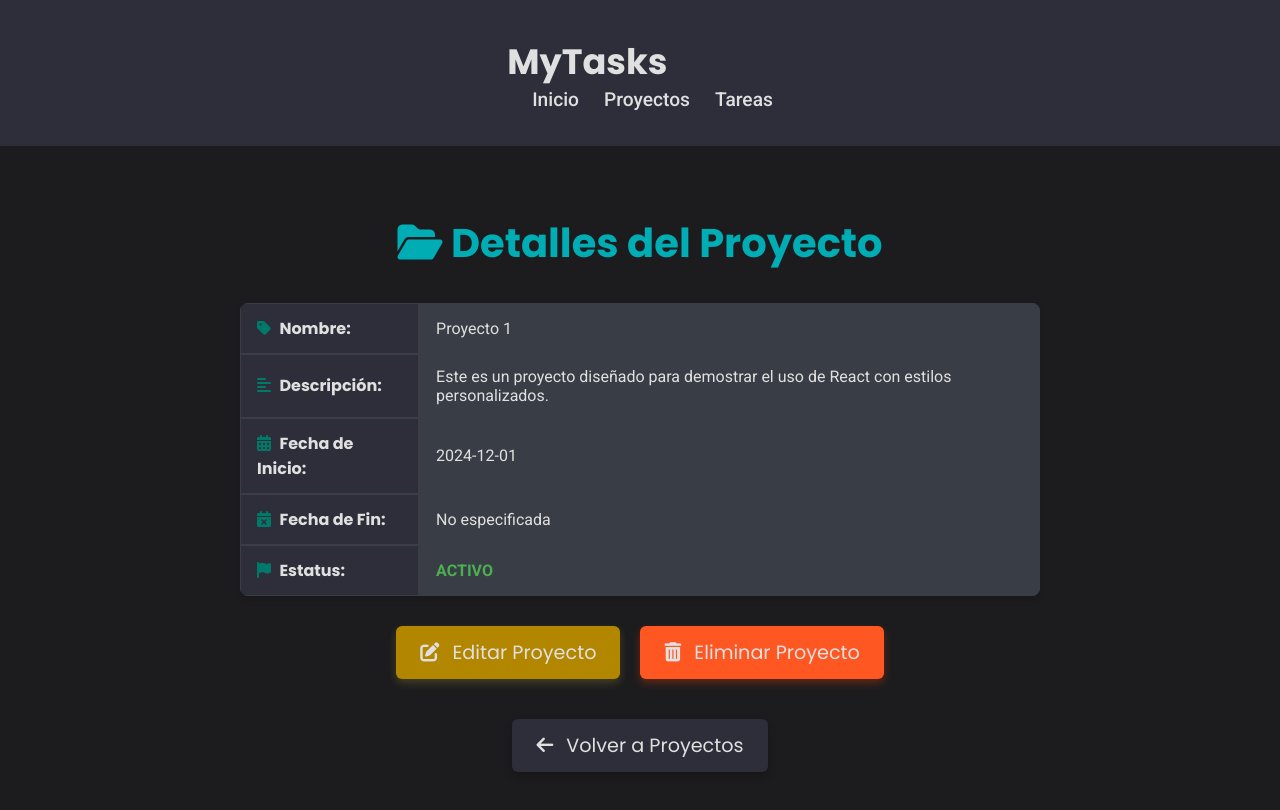
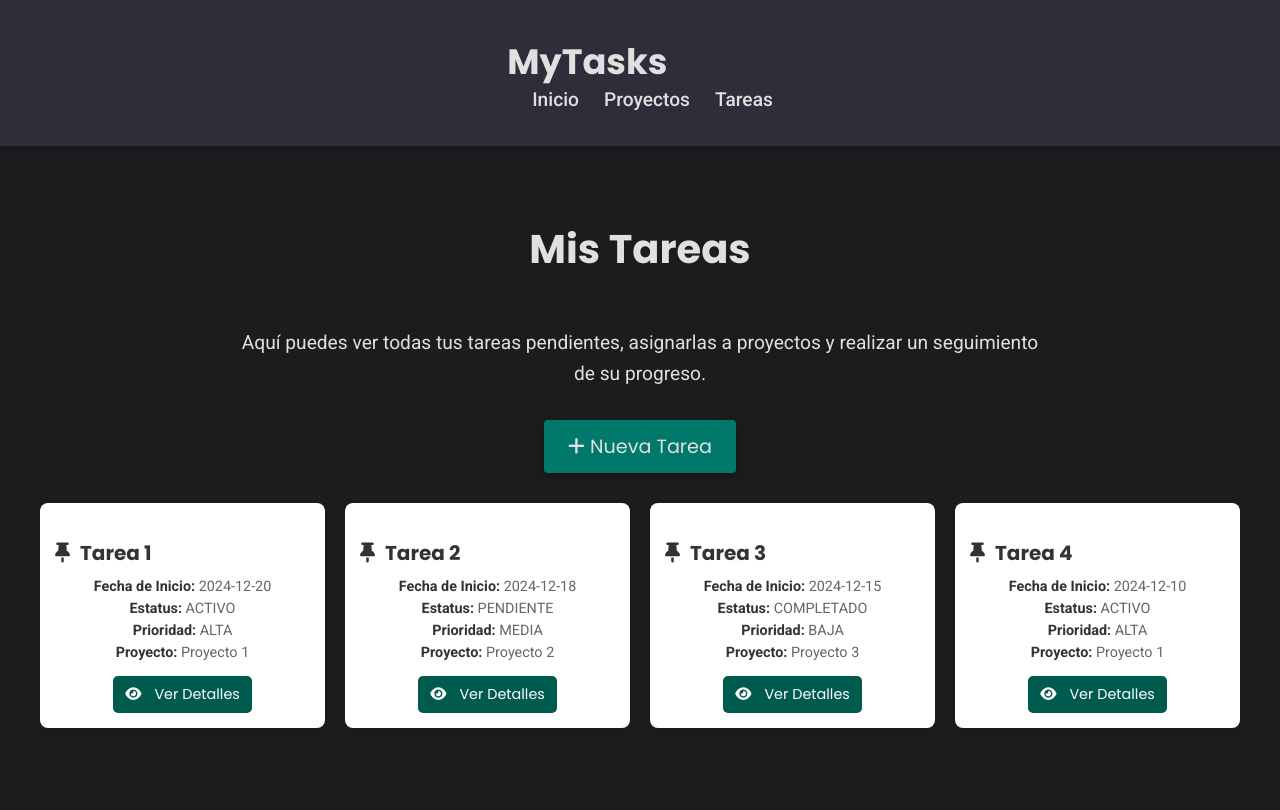
Before and after one commit to patinodeveloper/MyTasks-FrontEnd, a React (Vite) app: page /tasks in a window 1280 px wide. Shown: the top 810 px of the page. Built offline with nearby package versions, Linux system fonts and the light colour scheme.

Commit message:
feat(Tasks): add Tasks page

```diff
--- a/src/MyTasksApp.jsx
+++ b/src/MyTasksApp.jsx
@@ -2,6 +2,7 @@ import { Navbar } from "./components/layout/Navbar"
 import { Home } from "./pages/Home"
 import { Projects } from "./pages/Projects"
 import { ProjectDetail } from "./pages/ProjectDetail"
+import { Tasks } from "./pages/Tasks"
 
 export const MyTasksApp = () => {
 
@@ -11,7 +12,8 @@ export const MyTasksApp = () => {
             <main>
                 {/* <Home /> */}
                 {/* <Projects /> */}
-                <ProjectDetail />
+                {/* <ProjectDetail /> */}
+                <Tasks />
             </main>
         </>
     )
--- a/src/pages/Projects.jsx
+++ b/src/pages/Projects.jsx
@@ -16,11 +16,11 @@ export const Projects = () => {
                 <i className="fas fa-info-circle"></i> Aquí puedes ver todos tus proyectos actuales, gestionarlos y crear nuevos proyectos para seguir avanzando en tu trabajo.
             </p>
             <button className="create-project-btn">
-                <i className="fas fa-plus-circle"></i> Crear Nuevo Proyecto
+                <i className="fas fa-plus-circle"></i> Nuevo Proyecto
             </button>
             <div className="projects-container">
                 {projects.map((project) => (
-                    <div className="card" key={project.id}>
+                    <div className="card-project" key={project.id}>
                         <h3><i className="fas fa-folder"></i> {project.title}</h3>
                         <p>{project.description}</p>
                         <small><i className="fas fa-calendar-alt"></i> Fecha de creación: {project.date}</small>
--- /dev/null
+++ b/src/pages/Tasks.jsx
@@ -0,0 +1,66 @@
+import '../styles/Tasks.css';
+import '@fortawesome/fontawesome-free/css/all.min.css';
+
+export const Tasks = () => {
+    // Datos estáticos
+    const tasks = [
+        {
+            id: 1,
+            name: 'Tarea 1',
+            startDate: '2024-12-20',
+            status: 'ACTIVO',
+            priority: 'ALTA',
+            project: 'Proyecto 1',
+        },
+        {
+            id: 2,
+            name: 'Tarea 2',
+            startDate: '2024-12-18',
+            status: 'PENDIENTE',
+            priority: 'MEDIA',
+            project: 'Proyecto 2',
+        },
+        {
+            id: 3,
+            name: 'Tarea 3',
+            startDate: '2024-12-15',
+            status: 'COMPLETADO',
+            priority: 'BAJA',
+            project: 'Proyecto 3',
+        },
+        {
+            id: 4,
+            name: 'Tarea 4',
+            startDate: '2024-12-10',
+            status: 'ACTIVO',
+            priority: 'ALTA',
+            project: 'Proyecto 1',
+        },
+    ];
+
+    return (
+        <div className="tasks">
+            <h2>Mis Tareas</h2>
+            <p className="tasks-description">
+                Aquí puedes ver todas tus tareas pendientes, asignarlas a proyectos y realizar un seguimiento de su progreso.
+            </p>
+            <button className="create-task-btn">
+                <i className="fas fa-plus"></i> Nueva Tarea
+            </button>
+            <div className="tasks-container">
+                {tasks.map((task) => (
+                    <div className="card-task" key={task.id}>
+                        <h3><i className="fas fa-thumbtack"></i> {task.name}</h3>
+                        <p><strong>Fecha de Inicio:</strong> {task.startDate}</p>
+                        <p><strong>Estatus:</strong> {task.status}</p>
+                        <p><strong>Prioridad:</strong> {task.priority}</p>
+                        <p><strong>Proyecto:</strong> {task.project}</p>
+                        <button className="view-details-btn">
+                            <i className="fas fa-eye"></i> Ver Detalles
+                        </button>
+                    </div>
+                ))}
+            </div>
+        </div>
+    );
+};
--- a/src/styles/Projects.css
+++ b/src/styles/Projects.css
@@ -42,7 +42,7 @@
 }
 
 .create-project-btn:hover {
-    background-color: var(--success-color);
+    background-color: #005b4f;
 }
 
 .create-project-btn i {
@@ -59,12 +59,12 @@
     margin-top: 30px;
 }
 
-.projects-container .card i {
+.projects-container .card-project i {
     margin-right: 5px;
     color: #00796B;
 }
 
-.card {
+.card-project {
     background-color: var(--secondary-color);
     padding: 20px;
     border-radius: 10px;
@@ -75,12 +75,12 @@
     color: var(--text-color);
 }
 
-.card:hover {
+.card-project:hover {
     transform: scale(1.05);
     box-shadow: 0 6px 12px rgba(0, 0, 0, 0.3);
 }
 
-.card h3 {
+.card-project h3 {
     font-family: var(--font-primary);
     font-size: 1.8rem;
     margin-bottom: 10px;
@@ -88,14 +88,14 @@
     color: var(--accent-color);
 }
 
-.card p {
+.card-project p {
     font-family: var(--font-secondary);
     font-size: 1.1rem;
     margin-bottom: 10px;
     color: var(--text-color);
 }
 
-.card small {
+.card-project small {
     font-family: var(--font-secondary);
     font-size: 0.9rem;
     color: var(--text-color);
--- /dev/null
+++ b/src/styles/Tasks.css
@@ -0,0 +1,137 @@
+/* Tasks Styles */
+.tasks {
+    padding: 40px 30px;
+    text-align: center;
+    font-family: 'Roboto', sans-serif;
+    display: flex;
+    flex-direction: column;
+    align-items: center;
+}
+
+.tasks h2 {
+    font-family: var(--font-primary);
+    font-size: 2.5rem;
+    margin-bottom: 30px;
+    font-weight: bold;
+    color: var(--text-color);
+}
+
+.tasks-description {
+    font-family: var(--font-secondary);
+    font-size: 1.2rem;
+    margin-bottom: 30px;
+    color: var(--text-color);
+    max-width: 800px;
+    line-height: 1.6;
+}
+
+.create-task-btn {
+    background-color: #00796b;
+    padding: 12px 24px;
+    color: var(--text-color);
+    border: none;
+    border-radius: 4px;
+    cursor: pointer;
+    font-family: var(--font-primary);
+    font-size: 1.2rem;
+    transition: background-color 0.3s ease;
+    margin-bottom: 30px;
+    box-shadow: 0 4px 6px rgba(0, 0, 0, 0.2);
+}
+
+.create-task-btn:hover {
+    background-color: #005b4f;
+}
+
+.tasks-container {
+    display: grid;
+    grid-template-columns: repeat(auto-fit, minmax(280px, 1fr));
+    gap: 20px;
+    max-width: 1200px;
+    width: 100%;
+    margin: 0 auto;
+    justify-content: center;
+}
+
+.card-task {
+    background-color: #fff;
+    max-width: 90%;
+    box-shadow: 0 2px 5px rgba(0, 0, 0, 0.1);
+    border-radius: 8px;
+    padding: 15px;
+    transition: transform 0.2s ease;
+}
+
+.card-task:hover {
+    transform: translateY(-5px);
+}
+
+.card-task h3 {
+    font-size: 1.25rem;
+    color: #333;
+    margin-bottom: 10px;
+    display: flex;
+    align-items: center;
+    gap: 10px;
+}
+
+.card-task p {
+    font-size: 0.9rem;
+    color: #666;
+    margin: 5px 0;
+}
+
+.card-task strong {
+    color: #333;
+}
+
+.view-details-btn {
+    background-color: #005b4f;
+    color: white;
+    padding: 8px 12px;
+    font-size: 0.9rem;
+    border: none;
+    border-radius: 5px;
+    cursor: pointer;
+    transition: background-color 0.3s ease;
+    margin-top: 10px;
+    display: inline-flex;
+    align-items: center;
+    gap: 8px;
+}
+
+.view-details-btn:hover {
+    background-color: #00796b;
+}
+
+/* Colores de estado */
+.status-activo {
+    color: #00796b;
+    font-weight: bold;
+}
+
+.status-pendiente {
+    color: #fbc02d;
+    font-weight: bold;
+}
+
+.status-completado {
+    color: #388e3c;
+    font-weight: bold;
+}
+
+/* Colores de prioridad */
+.priority-alta {
+    color: #d32f2f;
+    font-weight: bold;
+}
+
+.priority-media {
+    color: #f57c00;
+    font-weight: bold;
+}
+
+.priority-baja {
+    color: #1976d2;
+    font-weight: bold;
+}
```
